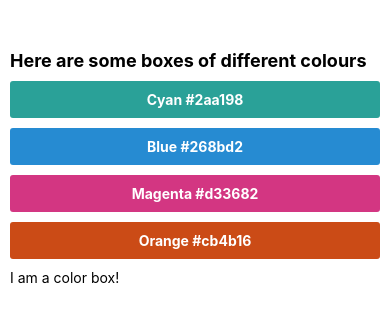
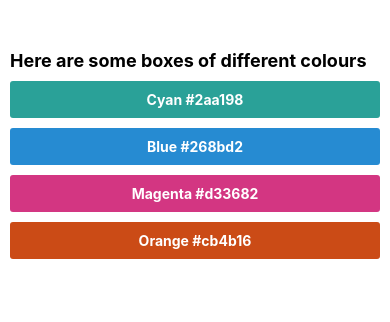
Before and after one commit to kadikraman/AwesomeProjectRN, a React Native app: screen / in a window 390 px wide. Shown: the top 322 px of the page. Built offline with nearby package versions, Linux system fonts and the light colour scheme.

Commit message:
Components 2

```diff
--- a/App.js
+++ b/App.js
@@ -9,19 +9,10 @@
         <Text style={styles.heading}>
           Here are some boxes of different colours
         </Text>
-        <View style={[styles.box, styles.cyan]}>
-          <Text style={styles.text}>Cyan #2aa198</Text>
-        </View>
-        <View style={[styles.box, styles.blue]}>
-          <Text style={styles.text}>Blue #268bd2</Text>
-        </View>
-        <View style={[styles.box, styles.magenta]}>
-          <Text style={styles.text}>Magenta #d33682</Text>
-        </View>
-        <View style={[styles.box, styles.orange]}>
-          <Text style={styles.text}>Orange #cb4b16</Text>
-        </View>
-        <ColorBox />
+        <ColorBox hexCode="#2aa198" colorName="Cyan" />
+        <ColorBox hexCode="#268bd2" colorName="Blue" />
+        <ColorBox hexCode="#d33682" colorName="Magenta" />
+        <ColorBox hexCode="#cb4b16" colorName="Orange" />
       </View>
     </SafeAreaView>
   );
@@ -41,25 +32,6 @@
     fontWeight: 'bold',
     color: 'white',
   },
-  box: {
-    padding: 10,
-    borderRadius: 3,
-    justifyContent: 'center',
-    alignItems: 'center',
-    marginBottom: 10,
-  },
-  cyan: {
-    backgroundColor: '#2aa198',
-  },
-  blue: {
-    backgroundColor: '#268bd2',
-  },
-  magenta: {
-    backgroundColor: '#d33682',
-  },
-  orange: {
-    backgroundColor: '#cb4b16',
-  },
 });
 
 export default App;
--- a/components/ColorBox.js
+++ b/components/ColorBox.js
@@ -1,12 +1,32 @@
 import React from 'react';
-import { View, Text } from 'react-native';
+import { View, Text, StyleSheet } from 'react-native';
 
-const ColorBox = () => {
+const ColorBox = props => {
+  const colorStyle = {
+    backgroundColor: props.hexCode,
+  };
+
   return (
-    <View>
-      <Text>I am a color box!</Text>
+    <View style={[styles.box, colorStyle]}>
+      <Text style={styles.text}>
+        {props.colorName} {props.hexCode}
+      </Text>
     </View>
   );
 };
 
+const styles = StyleSheet.create({
+  box: {
+    padding: 10,
+    borderRadius: 3,
+    justifyContent: 'center',
+    alignItems: 'center',
+    marginBottom: 10,
+  },
+  text: {
+    fontWeight: 'bold',
+    color: 'white',
+  },
+});
+
 export default ColorBox;
```
